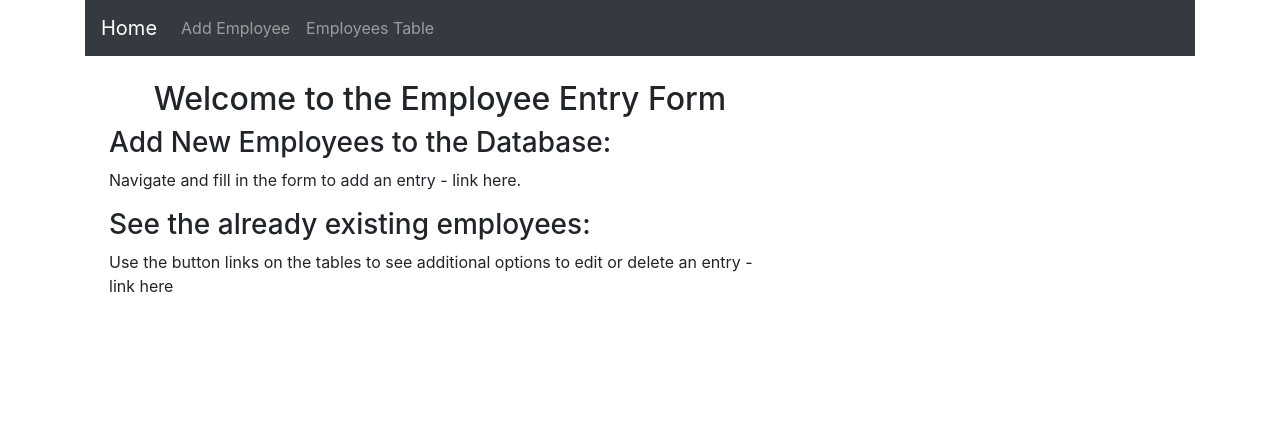
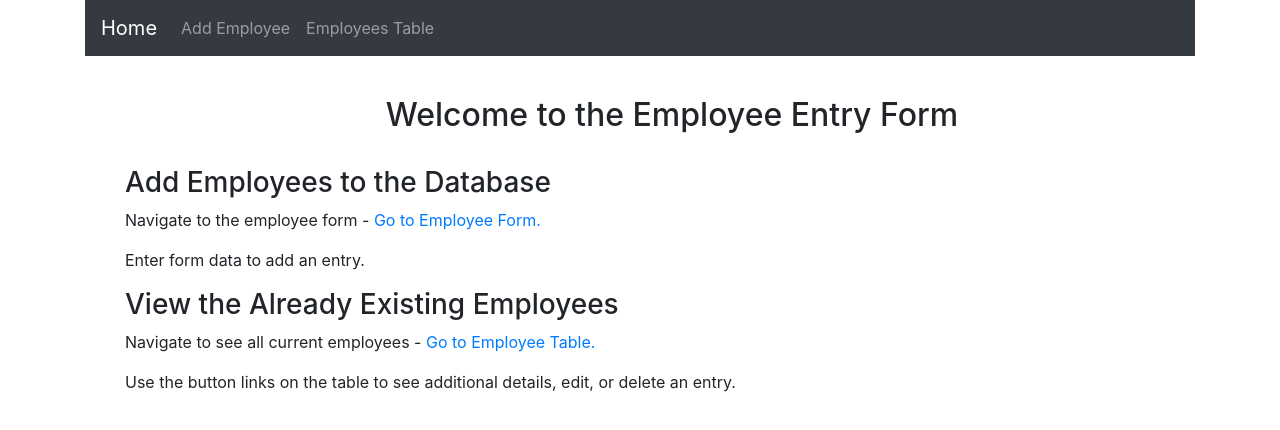
Before and after one commit to johnmcraig/employee-manager, a Vue app in the folder src/EmployeeList/client/: page / in a window 1280 px wide. Shown: the top 430 px of the page. Built offline with nearby package versions, Linux system fonts and the light colour scheme.

Commit message:
Changed style and markup

```diff
--- a/src/EmployeeList/client/src/components/Home.vue
+++ b/src/EmployeeList/client/src/components/Home.vue
@@ -1,18 +1,20 @@
 <template>
     <div class="container">
         <h2 style="text-align:center;">Welcome to the Employee Entry Form</h2>
-
+        <br />
         <div class="row">
-            <div class="col col-md-12">
-                <h3>Add New Employees to the Database:</h3>
-                <p>Navigate and fill in the form to add an entry - link here.</p>
+            <div class="col col-lg-12">
+                <h3>Add Employees to the Database</h3>
+                <p>Navigate to the employee form - <router-link to="/employee/form">Go to Employee Form.</router-link></p>
+                <p>Enter form data to add an entry.</p>
             </div>
         </div>
 
         <div class="row">
-            <div class="col col-md-12">
-                <h3>See the already existing employees:</h3>
-                <p>Use the button links on the tables to see additional options to edit or delete an entry - link here</p>
+            <div class="col col-lg-12">
+                <h3>View the Already Existing Employees</h3>
+                <p>Navigate to see all current employees - <router-link to="/employee/table">Go to Employee Table.</router-link></p>
+                <p>Use the button links on the table to see additional details, edit, or delete an entry.</p>
             </div>
         </div>
 
@@ -30,8 +32,7 @@ export default {
 <style scoped>
 .container {
   width: 100%;
-  max-width: 678px;
-  padding: .5rem;
-  margin: 1rem;
+  padding: 0.5rem;
+  margin: 2rem;
 }
 </style>
```
